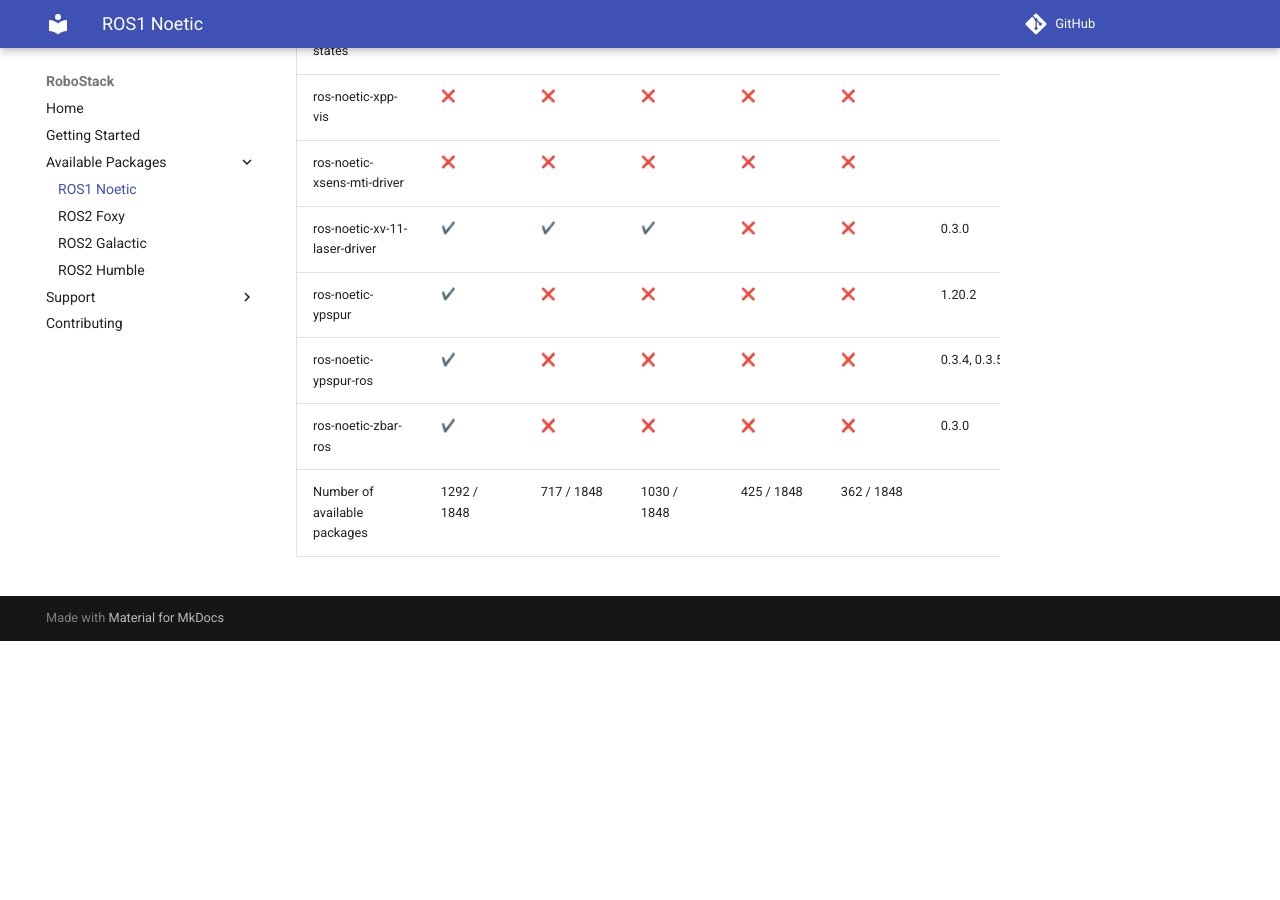
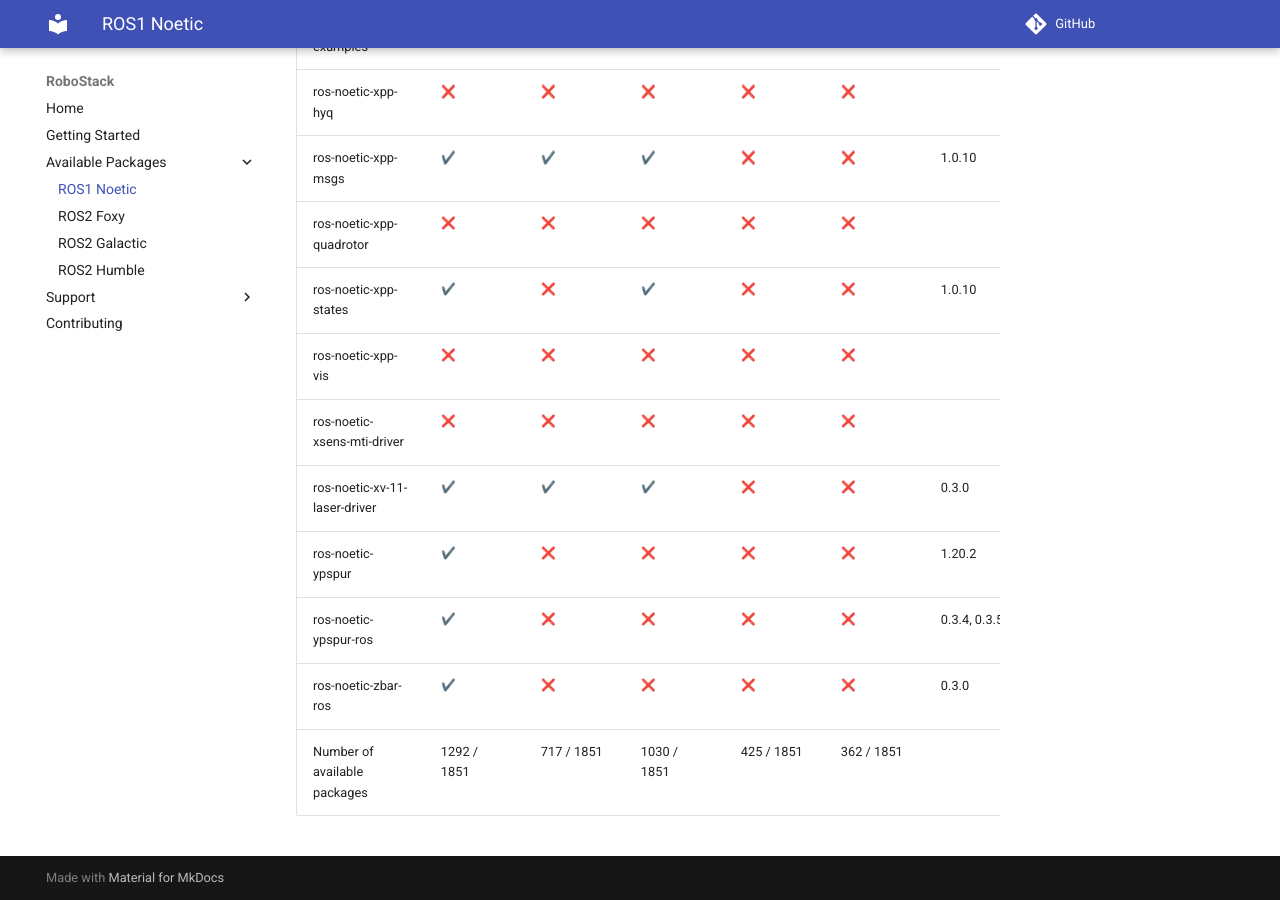
Before and after one commit to RoboStack/robostack.github.io, an MkDocs documentation site: the page built from docs/noetic.md, in a window 1280 px wide and 900 px high, scrolled down 135179 px. Built offline with MkDocs 1.6.1 and Material for MkDocs 9.7.7, drawn with Linux system fonts in a browser that asks for light colours; emoji names are drawn with the system emoji font; comment, search, counter and statistics services are not loaded; before the commit the page ends 135820 px from its top, so only the background shows below that; some of the changed text lies outside the part shown.

Commit message:
Update tables

```diff
--- a/docs/noetic.md
+++ b/docs/noetic.md
@@ -1848,4 +1851,4 @@
 | ros-noetic-ypspur | :heavy_check_mark: { data-sort='1' } | :x: { data-sort='0' } | :x: { data-sort='0' } | :x: { data-sort='0' } | :x: { data-sort='0' } | 1.20.2  |
 | ros-noetic-ypspur-ros | :heavy_check_mark: { data-sort='1' } | :x: { data-sort='0' } | :x: { data-sort='0' } | :x: { data-sort='0' } | :x: { data-sort='0' } | 0.3.4, 0.3.5  |
 | ros-noetic-zbar-ros | :heavy_check_mark: { data-sort='1' } | :x: { data-sort='0' } | :x: { data-sort='0' } | :x: { data-sort='0' } | :x: { data-sort='0' } | 0.3.0  |
-| Number of available packages |  1292 / 1848 | 717 / 1848 | 1030 / 1848 | 425 / 1848 | 362 / 1848 |
+| Number of available packages |  1292 / 1851 | 717 / 1851 | 1030 / 1851 | 425 / 1851 | 362 / 1851 |
```
Also changed, not shown: other parts of docs/noetic.md (+3 -0 lines).
